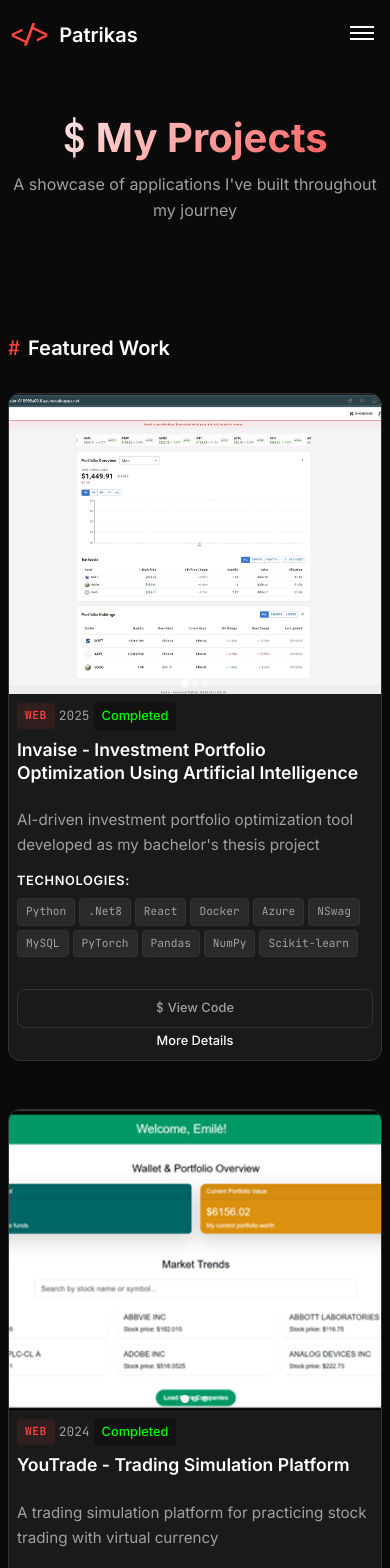
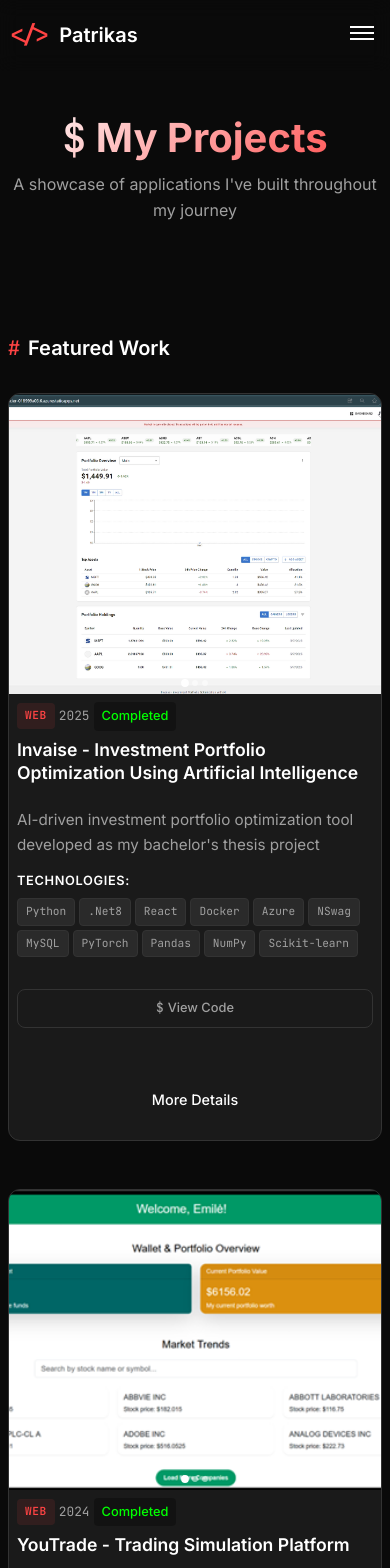
Before and after one commit to AdomasPartikas/InteractiveCV, a React (Vite) app: page /projects in a window 390 px wide. Shown: the top 1568 px of the page. Built offline with nearby package versions, Linux system fonts and the light colour scheme.

Commit message:
(mobile mode changes) Home page terminal postioning changed, Timeline time overlap fixed, ProjectCard image container removal added and more details button positioning changed.

```diff
--- a/src/components/ui/ProjectCard.css
+++ b/src/components/ui/ProjectCard.css
@@ -369,22 +369,31 @@
 
   .project-card__content {
     padding: var(--spacing-md);
-    padding-bottom: var(--spacing-2xl);
+    padding-bottom: var(--spacing-3xl);
   }
 
   .project-card__title {
     font-size: 1.2rem;
   }
 
+  .project-card__actions {
+    margin-bottom: var(--spacing-lg);
+  }
+
   .project-card__expand-btn {
-    bottom: var(--spacing-sm);
+    bottom: var(--spacing-md);
+  }
+
+  /* Completely hide image section in tablet/mobile when expanded */
+  .project-card--expanded .project-card__image-section {
+    display: none;
   }
 }
 
 @media (max-width: 640px) {
   .project-card__content {
     padding: var(--spacing-sm);
-    padding-bottom: var(--spacing-xl);
+    padding-bottom: var(--spacing-3xl);
     gap: var(--spacing-sm);
   }
 
@@ -395,6 +404,7 @@
   .project-card__actions {
     flex-direction: column;
     gap: var(--spacing-xs);
+    margin-bottom: var(--spacing-lg);
   }
 
   .project-card__btn {
@@ -407,8 +417,16 @@
   }
 
   .project-card__expand-btn {
-    font-size: 0.8rem;
-    padding: var(--spacing-xs) var(--spacing-sm);
+    font-size: 0.9rem;
+    padding: var(--spacing-md) var(--spacing-lg);
+    min-height: 44px;
+    border-radius: var(--radius-lg);
+    bottom: var(--spacing-md);
+  }
+
+  /* Completely hide image section in mobile when expanded */
+  .project-card--expanded .project-card__image-section {
+    display: none;
   }
 }
 
@@ -419,6 +437,26 @@
 
   .project-card__title {
     font-size: 1.1rem;
+  }
+
+  .project-card__content {
+    padding-bottom: var(--spacing-4xl);
+  }
+
+  .project-card__actions {
+    margin-bottom: var(--spacing-xl);
+  }
+
+  .project-card__expand-btn {
+    font-size: 0.9rem;
+    padding: var(--spacing-md) var(--spacing-lg);
+    min-height: 44px;
+    bottom: var(--spacing-md);
+  }
+
+  /* Ensure image section is completely hidden when expanded */
+  .project-card--expanded .project-card__image-section {
+    display: none;
   }
 }
 
--- a/src/pages/Home.css
+++ b/src/pages/Home.css
@@ -276,11 +276,16 @@
 
   .hero__visual {
     margin-top: var(--spacing-2xl);
+    margin-bottom: var(--spacing-3xl);
   }
 
   .hero__actions {
     justify-content: center;
     margin-bottom: var(--spacing-xl);
+  }
+
+  .skills-preview {
+    padding-top: var(--spacing-4xl);
   }
 
   .btn {
@@ -312,4 +317,12 @@
     max-width: 280px;
     justify-content: center;
   }
+
+  .terminal {
+    max-width: 320px;
+  }
+
+  .hero__visual {
+    margin-bottom: var(--spacing-4xl);
+  }
 }
--- a/src/pages/Timeline.css
+++ b/src/pages/Timeline.css
@@ -256,22 +256,26 @@
   .timeline-item--left,
   .timeline-item--right {
     justify-content: flex-start;
-    padding-left: 80px;
+    padding-left: 90px;
     padding-right: 0;
   }
 
   .timeline-item--left .timeline-node,
   .timeline-item--right .timeline-node {
-    left: 0;
+    left: 5px;
     right: auto;
+    top: 0;
   }
 
   .timeline-content {
     max-width: none;
+    position: relative;
   }
 
   .timeline-card {
     padding: var(--spacing-md);
+    margin-left: 0;
+    margin-top: 0;
   }
 
   .timeline-card-title {
@@ -287,6 +291,9 @@
     width: 50px;
     height: 50px;
     font-size: 0.7rem;
+    position: absolute;
+    top: 0;
+    z-index: 10;
   }
 }
 
@@ -303,6 +310,27 @@
     flex-direction: column;
     align-items: flex-start;
     gap: var(--spacing-sm);
+  }
+
+  .timeline-item--left,
+  .timeline-item--right {
+    padding-left: 75px;
+  }
+
+  .timeline-node {
+    width: 45px;
+    height: 45px;
+    font-size: 0.6rem;
+    top: 0;
+  }
+
+  .timeline-item--left .timeline-node,
+  .timeline-item--right .timeline-node {
+    left: 5px;
+  }
+
+  .timeline-line {
+    left: 27px;
   }
 }
 
--- a/src/styles/globals.css
+++ b/src/styles/globals.css
@@ -29,6 +29,7 @@
   --spacing-xl: 2rem;
   --spacing-2xl: 3rem;
   --spacing-3xl: 4rem;
+  --spacing-4xl: 5rem;
 
   /* Border Radius */
   --radius-sm: 4px;
```
Also changed, not shown: src/components/timeline/TimelineCard.css (+9 -1 lines).
